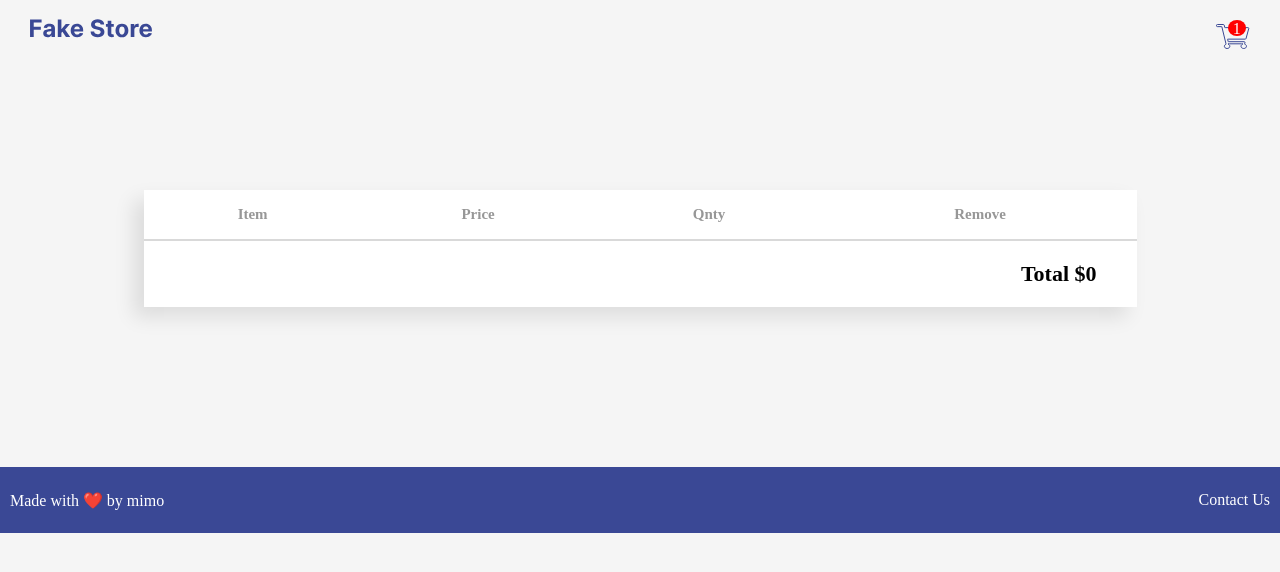
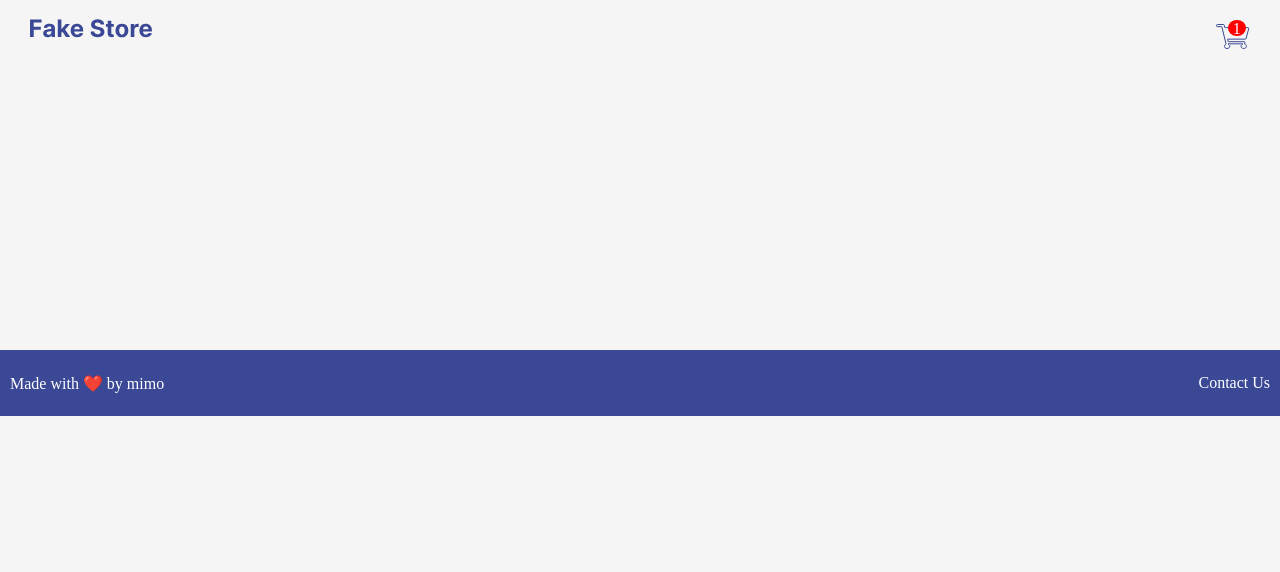
Before and after one commit to K00LRav/FakeStore, a React (Vite) app: page /Checkout in a window 1280 px wide. Shown: the top 572 px of the page. Built offline with nearby package versions, Linux system fonts and the light colour scheme.

Commit message:
made more changes

```diff
--- a/src/pages/Checkout/Checkout.jsx
+++ b/src/pages/Checkout/Checkout.jsx
@@ -13,7 +13,7 @@ function Checkout() {
 
     <div className="cart">
 
-     <table>
+     {/* <table>
           <thead>
             <tr>
               <th>Item</th>
@@ -39,7 +39,7 @@ function Checkout() {
           ))}
         </table>
         <p>Total $0</p>
-
+       */}
      {/* {
       cart.map(item =>
       <div>
```
